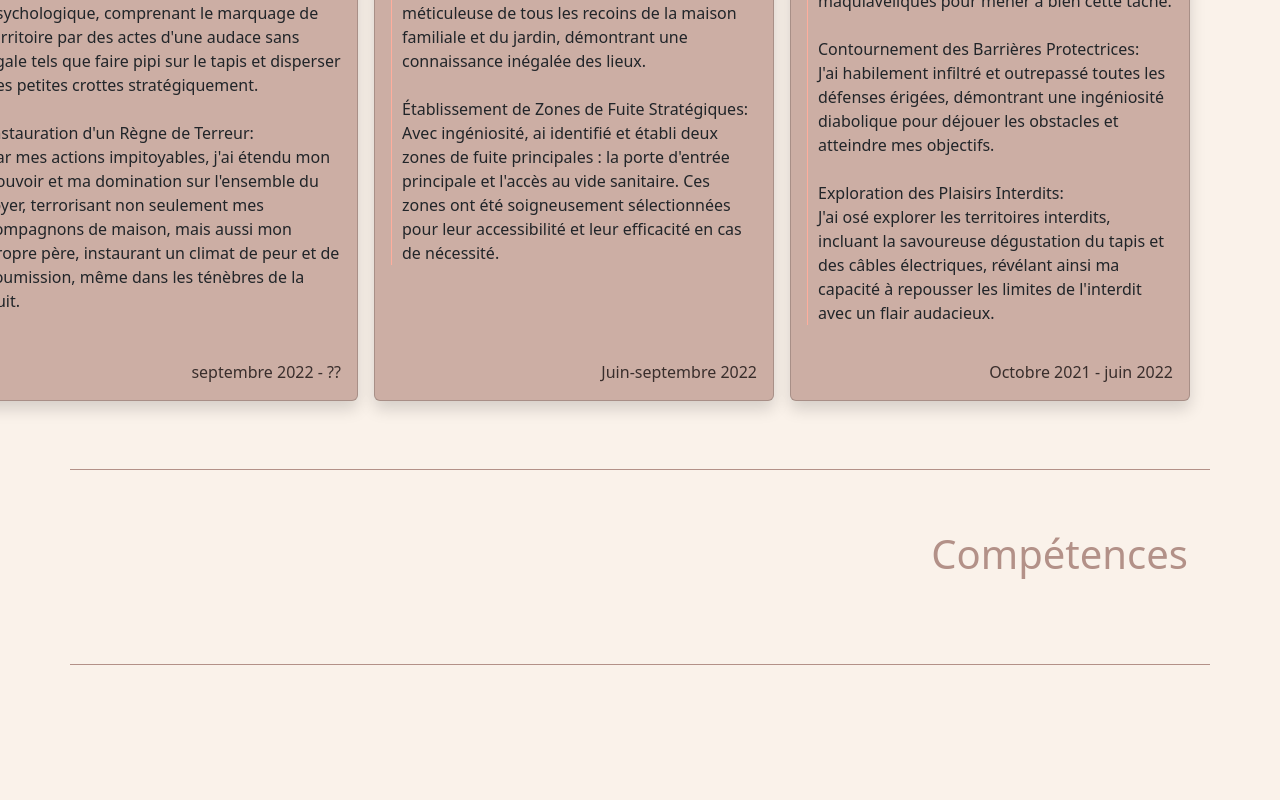
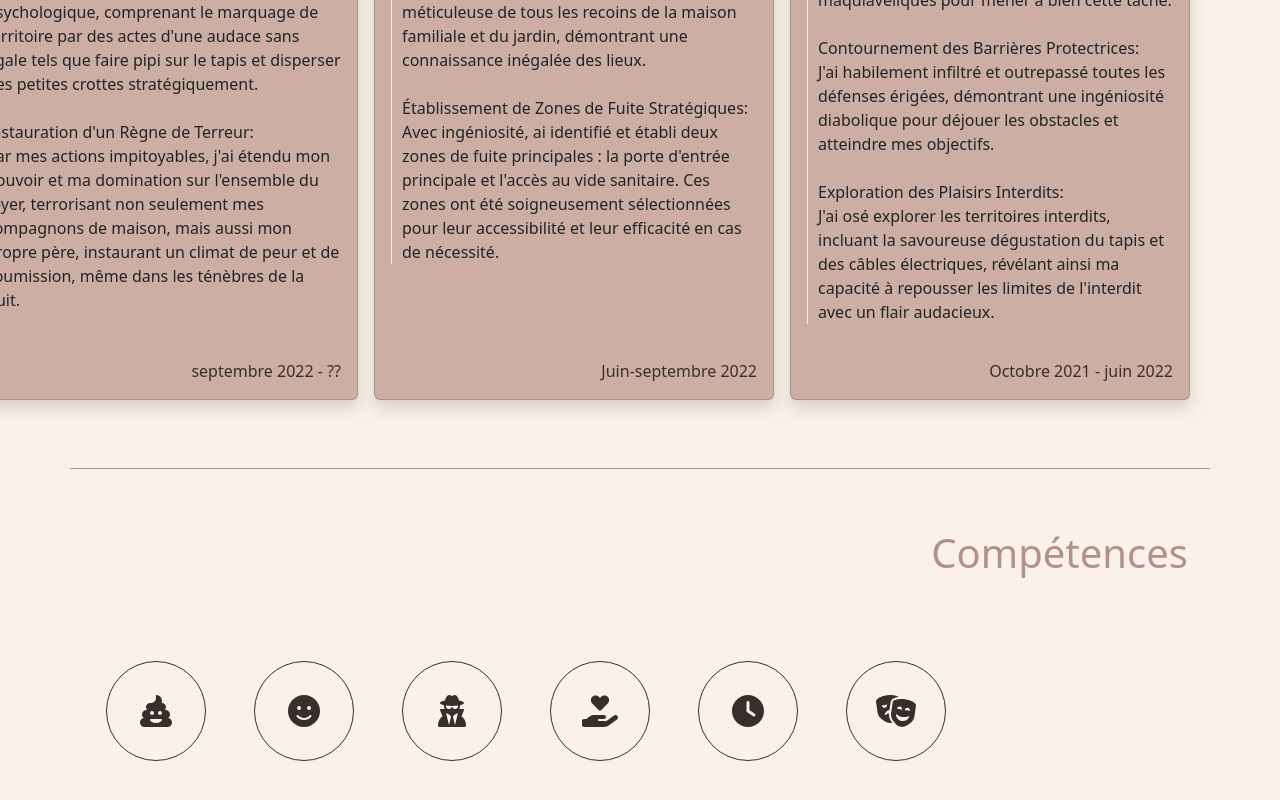
Before and after one commit to Malauryyt/tp-portfolio, a React (Create React App) app: page / in a window 1280 px wide. Shown: the part 1652-2452 px from the top of the page. Before the commit the page ends 2317 px from the top, so only its background shows below. Built offline with nearby package versions, Linux system fonts and the light colour scheme.

Commit message:
ajout composant compétences

```diff
--- a/package.json
+++ b/package.json
@@ -7,6 +7,7 @@
     "@testing-library/react": "^13.4.0",
     "@testing-library/user-event": "^13.5.0",
     "bootstrap": "^5.3.3",
+    "framer-motion": "^11.1.7",
     "react": "^18.2.0",
     "react-bootstrap": "^2.10.2",
     "react-dom": "^18.2.0",
--- a/src/components/card.js
+++ b/src/components/card.js
@@ -6,7 +6,7 @@ import "../index.css"
 export function CardB(props) {
 
     return (<>
-        <div className={props.mode == "on" ? "card cardPerso shadow m-2" : "card cardPersoDark shadow m-2"} >
+        <div className={props.mode == "on" ? "card cardPerso shadow m-2 animation" : "card cardPersoDark shadow m-2 animation"} >
             <div className="card-body d-flex flex-column justify-content-between">
                 <h5 className="card-title">{props.exp}</h5>
                 <p className={props.mode == "on" ? "card-text stylePara overflow-auto" : "card-text styleParaDark overflow-auto"} >{props.desc}</p>
--- /dev/null
+++ b/src/components/competence.js
@@ -0,0 +1,46 @@
+import React, { useState, useEffect } from 'react';
+import ReactDOM from 'react-dom'
+import { FontAwesomeIcon } from '@fortawesome/react-fontawesome'
+import { Titre, TitreEnd, Paragraphe, Liste } from "../components/paragraphe.js";
+import Button from 'react-bootstrap/Button';
+import OverlayTrigger from 'react-bootstrap/OverlayTrigger';
+import Tooltip from 'react-bootstrap/Tooltip';
+
+export function Competences(props) {
+    const tab = props.tab;
+
+
+    return (<>
+        <div className={props.mode == "on" ? "blocs container-lg" : "blocsDark container-lg"} >
+            <TitreEnd titre="Compétences" mode={props.mode} fctMode={props.fctMode} />
+            <div class="d-flex flex-row mb-3 paragraphe">
+
+                {tab.map((element, cpt) => {
+
+                    return (<>
+                        <div>
+                            <OverlayTrigger
+                                key='top'
+                                placement='top'
+                                overlay={
+                                    <Tooltip id={`tooltip-top`}>
+                                        {element[1]}
+                                    </Tooltip>
+                                }
+                            >
+                                <div className={props.mode == "on" ? "m-4 p-2 rounded-circle competence d-flex justify-content-center align-items-center competence animation" : " m-4 p-2 rounded-circle competence d-flex justify-content-center align-items-center competenceDark animation"}>
+                                    <FontAwesomeIcon icon={element[0]} size="2xl" style={props.mode == "on" ? { color: "#392E2C", } : { color: "#FAF2EA", }} className='iconeComp' />
+                                </div>
+                            </OverlayTrigger >
+
+                        </div>
+                    </>)
+                })}
+
+            </div >
+        </div >
+    </>
+    )
+}
+
+export default Competences;
--- a/src/components/navbar.js
+++ b/src/components/navbar.js
@@ -14,7 +14,7 @@ function NavBar(props) {
 
 
     return (<>
-        <nav class={props.mode == "on" ? "navbar navbar-expand-lg  shadow-sm navigation " : "navbar navbar-expand-lg  shadow-sm navigation navigationDark"}>
+        <nav class={props.mode == "on" ? "navbar navbar-expand-lg  shadow-sm navigation fixed-top" : "navbar navbar-expand-lg  shadow-sm navigation navigationDark fixed-top"}>
             <div class="container-fluid">
                 <div class="collapse navbar-collapse" id="navbarSupportedContent">
                     <ul class="navbar-nav me-auto mb-2 mb-lg-0 justify-content-center">
@@ -33,6 +33,9 @@ function NavBar(props) {
                 </div>
             </div>
         </nav >
+        <div class="espaceNav">
+
+        </div>
     </>
     )
 }
--- a/src/index.css
+++ b/src/index.css
@@ -10,6 +10,7 @@ code {
     font-family: source-code-pro, Menlo, Monaco, Consolas, 'Courier New',
         monospace;
 }
+
 
 
 
@@ -83,13 +84,14 @@ code {
     background-color: rgb(204, 174, 164) !important;
 }
 
+
 .cardPersoDark h5 {
     color: #FAF2EA;
 
 }
 
 .stylePara {
-    border-left: solid 1px #FFAE9D;
+    border-left: solid 1px #FAF2EA;
     padding-left: 10px;
     white-space: pre-line;
 }
@@ -109,6 +111,15 @@ code {
     color: #FAF2EA;
 }
 
+.animation {
+    transition-duration: 0.5s;
+
+}
+
+.animation:hover {
+    transform: scale(1, 1.1);
+}
+
 /* ####################################################################################################
 Navigation
    #################################################################################################### */
@@ -120,6 +131,10 @@ Navigation
 .nav a:hover {
     color: rgb(57, 46, 44);
     text-decoration: underline;
+}
+
+.navigation {
+    background-color: #FAF2EA !important;
 }
 
 .navigationDark {
@@ -135,9 +150,40 @@ Navigation
     text-decoration: underline;
 }
 
+.espaceNav {
+
+    height: 60px;
+}
+
 /* ####################################################################################################
 Page principale
    #################################################################################################### */
 .imgProfil {
     height: 600px;
 }
+
+/* ####################################################################################################
+Compétences
+   #################################################################################################### */
+
+.competence {
+    width: 100px;
+    height: 100px;
+    border: solid 1px #392E2C !important;
+    transition-duration: 0.5s;
+}
+
+.competence:hover {
+    transform: scale(1.1, 1.1);
+}
+
+.competenceDark {
+    width: 100px;
+    height: 100px;
+    border: solid 1px #FAF2EA !important;
+    transition-duration: 0.5s;
+}
+
+.competenceDark:hover {
+    transform: scale(1.1, 1.1);
+}
--- a/src/pages/acceuil.js
+++ b/src/pages/acceuil.js
@@ -3,6 +3,7 @@ import NavBar from "../components/navbar.js";
 import ImageProfil from "../components/image.js";
 import { Titre, TitreEnd, Paragraphe, Liste } from "../components/paragraphe.js";
 import CardB from "../components/card.js";
+import Competences from "../components/competence.js";
 
 import ReactDOM from 'react-dom'
 import { FontAwesomeIcon } from '@fortawesome/react-fontawesome'
@@ -48,8 +49,8 @@ export function ApiPage() {
 
 
                 </div>
-                <div class="blocs container-lg">
-                    <Titre titre="Expérience" mode={lightmode} fctMode={changeMode} />
+                <div className={lightmode == "on" ? "blocs container-lg" : "blocsDark container-lg"}>
+                    <Titre titre="Expériences" mode={lightmode} fctMode={changeMode} />
 
                     <div class="d-flex flex-row-reverse paragraphe">
                         {exp.map((element) => {
@@ -63,14 +64,8 @@ export function ApiPage() {
 
 
                 </div>
-                <div class="blocs container-lg">
-                    <TitreEnd titre="Compétences" mode={lightmode} fctMode={changeMode} />
-                    <div class="d-flex flex-row mb-3">
+                <Competences tab={getComp()} mode={lightmode} fctMode={changeMode} />
 
-
-
-                    </div>
-                </div>
 
 
             </header>
@@ -130,3 +125,18 @@ function getExp() {
         ["septembre 2022 - ?? ", "Expert en Domination et en Subversion Psychologique", exp3],
     ]
 }
+
+function getComp() {
+
+    return (
+        [
+            ['fa-solid fa-poo', 'Crotteur expert '],
+            ['fa-solid fa-face-smile', 'Amadoueur'],
+            ['fa-solid fa-user-secret', " Espion. Se cache dans l'ombre afin de mieux observer et agir."],
+            ["fa-solid fa-hand-holding-heart", "Calins infinis"],
+            ["fa-solid fa-clock", "Horloge interne"],
+            ["fa-solid fa-masks-theater", "acteur"],
+        ]
+
+    )
+}
```
Also changed, not shown: 1 other file (tests, documents, lock files or other folders).
